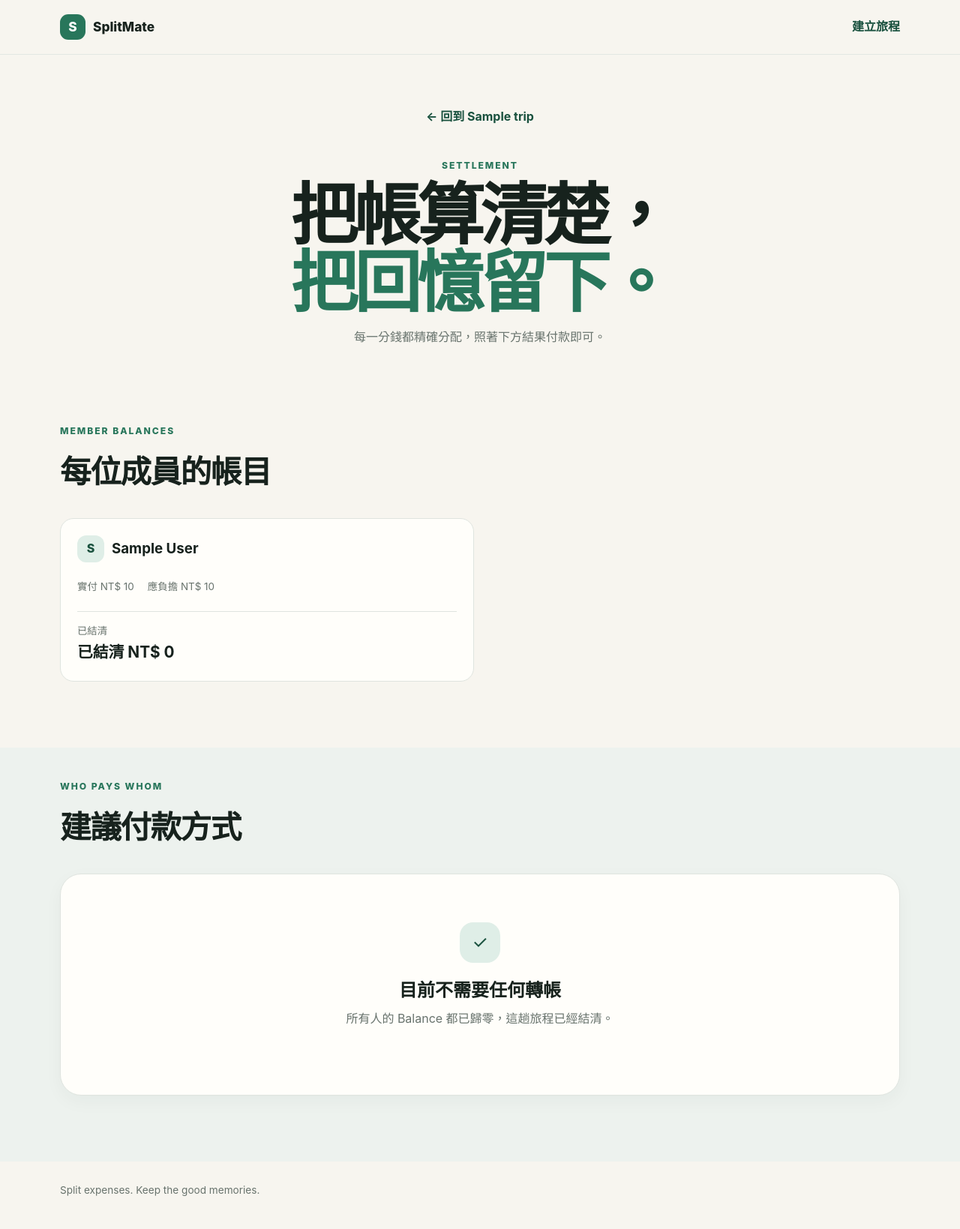
After one commit to fish0805-cpu/SplitMate, a Django app: page /trips/1/settlement/ in a window 1280 px wide. The commit adds this page. Shown: the whole page at 75% size. Run offline with Django 5.2, Linux system fonts and the light colour scheme; tables that the repository leaves empty hold one stand-in row (values such as "Sample post").

Commit message:
顯示活動分帳結果

```diff
--- a/expenses/static/expenses/css/style.css
+++ b/expenses/static/expenses/css/style.css
@@ -303,6 +303,33 @@ a { color: inherit; }
 .settlement-cta small, .settlement-cta strong { display: block; }
 .settlement-cta small { color: #d7ebe2; }
 
+.settlement-hero { padding: 70px 0 44px; text-align: center; }
+.settlement-hero .back-link { display: inline-block; margin-bottom: 42px; }
+.settlement-hero h1 { margin: 0; font-size: clamp(2.8rem, 7vw, 5.8rem); line-height: 1; letter-spacing: -0.06em; }
+.settlement-hero h1 span { color: var(--accent); }
+.settlement-hero p:last-child { color: var(--muted); }
+.balance-grid { display: grid; gap: 16px; grid-template-columns: repeat(2, minmax(0, 1fr)); }
+.balance-card { border: 1px solid var(--line); border-radius: var(--radius-md); background: var(--surface); padding: 22px; }
+.balance-card.positive { border-top: 4px solid var(--accent); }
+.balance-card.negative { border-top: 4px solid #c8786e; }
+.balance-person { display: flex; align-items: center; gap: 10px; }
+.balance-person h3 { margin: 0; }
+.balance-numbers { display: flex; flex-wrap: wrap; gap: 8px 18px; margin: 22px 0; color: var(--muted); font-size: 0.84rem; }
+.balance-status { border-top: 1px solid var(--line); padding-top: 15px; }
+.balance-status small, .balance-status strong { display: block; }
+.balance-status small { color: var(--muted); }
+.balance-status strong { font-size: 1.3rem; }
+.settlement-section { background: #edf2ee; }
+.transfer-list { display: grid; gap: 14px; }
+.transfer-card { display: flex; align-items: center; justify-content: space-between; gap: 24px; border: 1px solid var(--line); border-radius: var(--radius-md); background: white; padding: 22px 26px; }
+.transfer-people { display: flex; align-items: center; gap: 12px; }
+.transfer-route { min-width: 150px; font-weight: 850; text-align: center; }
+.creditor-avatar { background: var(--accent); color: white; }
+.transfer-card > div:last-child { text-align: right; }
+.transfer-card small, .transfer-card strong { display: block; }
+.transfer-card small { color: var(--muted); }
+.transfer-card strong { font-size: 1.55rem; }
+
 .site-footer { padding: 28px 0 40px; color: var(--muted); font-size: 0.85rem; }
 
 @media (max-width: 900px) {
@@ -336,6 +363,11 @@ a { color: inherit; }
     .expense-card-main { align-items: flex-start; flex-direction: column; }
     .expense-meta { grid-template-columns: 1fr; }
     .trip-sidebar { grid-template-columns: 1fr; }
+    .balance-grid { grid-template-columns: 1fr; }
+    .transfer-card { align-items: stretch; flex-direction: column; }
+    .transfer-card > div:last-child { text-align: left; }
+    .transfer-people { justify-content: space-between; }
+    .transfer-route { min-width: 0; }
 }
 
 @media (prefers-reduced-motion: reduce) {
--- /dev/null
+++ b/expenses/templates/expenses/settlement.html
@@ -0,0 +1,88 @@
+{% extends "base.html" %}
+{% load humanize %}
+
+{% block title %}分帳結果｜{{ trip.name }}｜SplitMate{% endblock %}
+
+{% block content %}
+<section class="settlement-hero">
+    <div class="container">
+        <a class="back-link" href="{% url 'expenses:trip_detail' trip.pk %}">← 回到 {{ trip.name }}</a>
+        <p class="eyebrow">SETTLEMENT</p>
+        <h1>把帳算清楚，<br><span>把回憶留下。</span></h1>
+        <p>每一分錢都精確分配，照著下方結果付款即可。</p>
+    </div>
+</section>
+
+<section class="section container">
+    <div class="section-heading">
+        <div>
+            <p class="eyebrow">MEMBER BALANCES</p>
+            <h2>每位成員的帳目</h2>
+        </div>
+    </div>
+    <div class="balance-grid">
+        {% for row in balance_rows %}
+        <article class="balance-card{% if row.status == '應收款' %} positive{% elif row.status == '應付款' %} negative{% endif %}">
+            <div class="balance-person">
+                <span class="avatar">{{ row.item.member.name|first|upper }}</span>
+                <h3>{{ row.item.member.name }}</h3>
+            </div>
+            <div class="balance-numbers">
+                <span>實付 NT$ {{ row.item.paid|floatformat:"-2"|intcomma:False }}</span>
+                <span>應負擔 NT$ {{ row.item.should_pay|floatformat:"-2"|intcomma:False }}</span>
+            </div>
+            <div class="balance-status">
+                <small>{{ row.status }}</small>
+                {% if row.status == "已結清" %}
+                <strong>已結清 NT$ 0</strong>
+                {% else %}
+                <strong>{{ row.status }} NT$ {{ row.status_amount|floatformat:"-2"|intcomma:False }}</strong>
+                {% endif %}
+            </div>
+        </article>
+        {% endfor %}
+    </div>
+</section>
+
+<section class="section settlement-section">
+    <div class="container">
+        <div class="section-heading">
+            <div>
+                <p class="eyebrow">WHO PAYS WHOM</p>
+                <h2>建議付款方式</h2>
+            </div>
+        </div>
+
+        {% if settlements %}
+        <div class="transfer-list">
+            {% for transfer in settlements %}
+            <article class="transfer-card">
+                <div class="transfer-people">
+                    <span class="avatar">{{ transfer.debtor.name|first|upper }}</span>
+                    <span class="transfer-route">{{ transfer.debtor.name }} → {{ transfer.creditor.name }}</span>
+                    <span class="avatar creditor-avatar">{{ transfer.creditor.name|first|upper }}</span>
+                </div>
+                <div>
+                    <small>{{ transfer.debtor.name }} 付款給 {{ transfer.creditor.name }}</small>
+                    <strong>NT$ {{ transfer.amount|floatformat:"-2"|intcomma:False }}</strong>
+                </div>
+            </article>
+            {% endfor %}
+        </div>
+        {% elif not has_expenses %}
+        <div class="empty-state">
+            <div class="empty-icon" aria-hidden="true">＝</div>
+            <h3>尚無可結算支出</h3>
+            <p>新增支出後，這裡會自動整理每個人的應付與應收款。</p>
+            <a class="button button-secondary" href="{% url 'expenses:add_expense' trip.pk %}">新增支出</a>
+        </div>
+        {% else %}
+        <div class="empty-state">
+            <div class="empty-icon" aria-hidden="true">✓</div>
+            <h3>目前不需要任何轉帳</h3>
+            <p>所有人的 Balance 都已歸零，這趟旅程已經結清。</p>
+        </div>
+        {% endif %}
+    </div>
+</section>
+{% endblock %}
--- a/expenses/templates/expenses/trip_detail.html
+++ b/expenses/templates/expenses/trip_detail.html
@@ -91,7 +91,7 @@
                 {% endfor %}
             </div>
         </div>
-        <a class="settlement-cta" href="/trips/{{ trip.pk }}/settlement/">
+        <a class="settlement-cta" href="{% url 'expenses:settlement' trip.pk %}">
             <span>
                 <small>大家最後怎麼付？</small>
                 <strong>查看分帳結果</strong>
--- a/expenses/urls.py
+++ b/expenses/urls.py
@@ -15,4 +15,5 @@ urlpatterns = [
         views.delete_expense,
         name="delete_expense",
     ),
+    path("trips/<int:trip_id>/settlement/", views.settlement, name="settlement"),
 ]
--- a/expenses/views.py
+++ b/expenses/views.py
@@ -8,7 +8,11 @@ from django.views.decorators.http import require_POST
 
 from .forms import ExpenseForm, MemberFormSet, TripForm
 from .models import Expense, Member, Trip
-from .services import expense_allocations
+from .services import (
+    calculate_settlements,
+    calculate_trip_balances,
+    expense_allocations,
+)
 
 
 MONEY_FIELD = DecimalField(max_digits=12, decimal_places=2)
@@ -128,3 +132,34 @@ def delete_expense(request, trip_id, expense_id):
     )
     expense.delete()
     return redirect("expenses:trip_detail", trip_id=trip_id)
+
+
+def settlement(request, trip_id):
+    trip = get_object_or_404(Trip.objects.prefetch_related("members"), pk=trip_id)
+    balances = calculate_trip_balances(trip)
+    settlements = calculate_settlements(balances)
+    balance_rows = []
+    for item in balances:
+        if item.balance > 0:
+            status = "應收款"
+        elif item.balance < 0:
+            status = "應付款"
+        else:
+            status = "已結清"
+        balance_rows.append(
+            {
+                "item": item,
+                "status": status,
+                "status_amount": abs(item.balance),
+            }
+        )
+    return render(
+        request,
+        "expenses/settlement.html",
+        {
+            "trip": trip,
+            "balance_rows": balance_rows,
+            "settlements": settlements,
+            "has_expenses": trip.expenses.exists(),
+        },
+    )
```
Also changed, not shown: expenses/tests/test_expense_views.py (+71 -0 lines).
